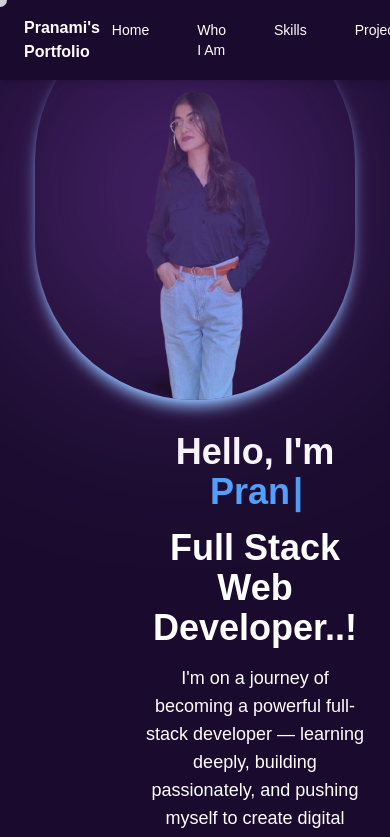
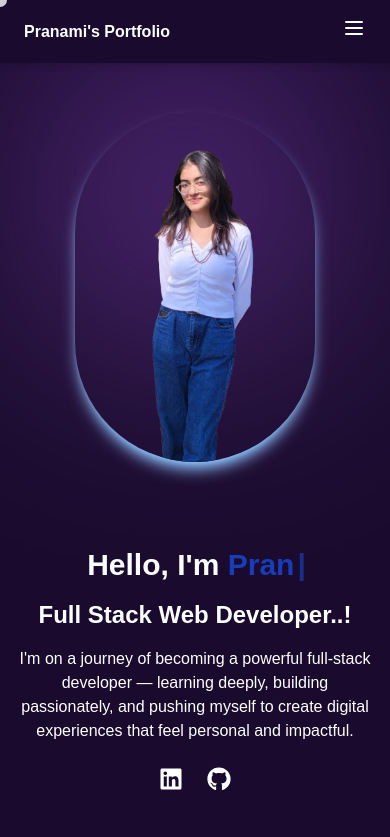
Before and after one commit to pranami1/portfolio, a Next.js app: page / in a window 390 px wide. Shown: the top 837 px of the page. Built offline with nearby package versions, Linux system fonts and the light colour scheme.

Commit message:
moblie chnages done

```diff
--- a/app/components/Navbar.tsx
+++ b/app/components/Navbar.tsx
@@ -1,8 +1,11 @@
 'use client';
 
-import { useEffect } from 'react';
+import { useEffect, useState } from 'react';
+import { Menu, X } from 'lucide-react'; // Install lucide-react for icons
 
 export default function Navbar() {
+  const [isOpen, setIsOpen] = useState(false);
+
   useEffect(() => {
     const handleClick = (e: MouseEvent) => {
       const target = e.target as HTMLAnchorElement;
@@ -13,6 +16,7 @@ export default function Navbar() {
       if (section) {
         e.preventDefault();
         section.scrollIntoView({ behavior: 'smooth' });
+        setIsOpen(false); // Close menu after click
       }
     };
 
@@ -20,23 +24,43 @@ export default function Navbar() {
     return () => document.removeEventListener('click', handleClick);
   }, []);
 
+  const navLinks = (
+    <>
+      <a href="#hero" className="text-sm font-medium text-white hover:text-pink-500 px-3 py-1 rounded-md transition-all duration-300 hover:border hover:border-purple-400 hover:bg-white/10">Home</a>
+      <a href="#about" className="text-sm font-medium text-white hover:text-pink-500 px-3 py-1 rounded-md transition-all duration-300 hover:border hover:border-purple-400 hover:bg-white/10">Who I Am</a>
+      <a href="#skills" className="text-sm font-medium text-white hover:text-pink-500 px-3 py-1 rounded-md transition-all duration-300 hover:border hover:border-purple-400 hover:bg-white/10">Skills</a>
+      <a href="#projects" className="text-sm font-medium text-white hover:text-pink-500 px-3 py-1 rounded-md transition-all duration-300 hover:border hover:border-purple-400 hover:bg-white/10">Projects</a>
+      <a href="#contact" className="text-sm font-medium text-white hover:text-pink-500 px-3 py-1 rounded-md transition-all duration-300 hover:border hover:border-purple-400 hover:bg-white/10">Contact</a>
+    </>
+  );
+
   return (
     <nav className="fixed top-0 left-0 w-full z-50 backdrop-blur-md bg-[#1A0B2E] shadow-md px-6 py-4">
       <div className="max-w-7xl mx-auto flex justify-between items-center">
-        {/* Left Side - Logo or name */}
+        {/* Logo */}
         <a href="#hero" className="text-base font-semibold text-white hover:text-blue-500">
           Pranami&apos;s Portfolio
         </a>
 
-        {/* Right Side - Navigation Links */}
-        <div className="flex gap-6">
-          <a href="#hero" className="text-sm font-medium text-white hover:text-pink-500 px-3 py-1 rounded-md transition-all duration-300 hover:border hover:border-purple-400 hover:bg-white/10">Home</a>
-          <a href="#about" className="text-sm font-medium text-white hover:text-pink-500 px-3 py-1 rounded-md transition-all duration-300 hover:border hover:border-purple-400 hover:bg-white/10">Who I Am</a>
-          <a href="#skills" className="text-sm font-medium text-white hover:text-pink-500 px-3 py-1 rounded-md transition-all duration-300 hover:border hover:border-purple-400 hover:bg-white/10">Skills</a>
-          <a href="#projects" className="text-sm font-medium text-white hover:text-pink-500 px-3 py-1 rounded-md transition-all duration-300 hover:border hover:border-purple-400 hover:bg-white/10">Projects</a>
-          <a href="#contact" className="text-sm font-medium text-white hover:text-pink-500 px-3 py-1 rounded-md transition-all duration-300 hover:border hover:border-purple-400 hover:bg-white/10">Contact</a>
+        {/* Desktop Nav */}
+        <div className="hidden md:flex gap-6">
+          {navLinks}
+        </div>
+
+        {/* Mobile Toggle */}
+        <div className="md:hidden">
+          <button onClick={() => setIsOpen(!isOpen)} className="text-white focus:outline-none">
+            {isOpen ? <X size={24} /> : <Menu size={24} />}
+          </button>
         </div>
       </div>
+
+      {/* Mobile Menu */}
+      {isOpen && (
+        <div className="md:hidden mt-4 flex flex-col gap-4 px-4 pb-4">
+          {navLinks}
+        </div>
+      )}
     </nav>
   );
 }
--- a/app/components/contect.tsx
+++ b/app/components/contect.tsx
@@ -8,7 +8,7 @@ export default function Contectme() {
       id="contact"
       className="relative flex items-center justify-center bg-[#1A0B2E] px-6  overflow-hidden my-30"
     >
-        {/* <hr className="my-6 border-t border-gray-300 w-full" /> */}
+
 
       {/* Container to separate left and right */}
       <div className="flex flex-col md:flex-row justify-between w-full max-w-5xl">
--- a/app/page.tsx
+++ b/app/page.tsx
@@ -9,7 +9,6 @@ import Contectme from './components/contect';
 import { motion } from 'framer-motion';
 import { Typewriter } from 'react-simple-typewriter';
 import Image from 'next/image';
-
 
 export default function Home() {
   const [cursor, setCursor] = useState({ x: 0, y: 0 });
@@ -24,7 +23,7 @@ export default function Home() {
 
   return (
     <main className="relative bg-[#1A0B2E] min-h-screen overflow-x-hidden cursor-none">
-      {/*  Dot Cursor */}
+      {/* Custom Cursor */}
       <div
         className="fixed z-[9999] w-3.5 h-3.5 bg-white/80 rounded-full pointer-events-none transition-transform duration-75"
         style={{
@@ -33,31 +32,32 @@ export default function Home() {
           transform: 'translate(-50%, -50%)',
         }}
       />
-      {/* Blurred Background Dot */}
+      {/* Glowing Background */}
       <div className="absolute w-72 h-72 bg-[#763CAC] shadow-lg shadow-pink-200 opacity-70 rounded-full blur-[120px] top-10 left-10 z-0" />
 
       <Navbar />
 
       {/* Hero Section */}
+      {/* <section
+        id="hero"
+        className="z-10 flex flex-col-reverse md:flex-row items-center justify-between min-h-screen px-4 md:px-10 gap-8 text-center md:text-left"
+      > */}
       <section
-        id="hero"
-        className="z-10 flex flex-col-reverse md:flex-row items-center justify-between min-h-screen px-6 gap-8 text-center md:text-left"
-      >
-        <div className="flex-1 ml-20">
+  id="hero"
+  className="z-10 flex flex-col-reverse md:flex-row items-center justify-between min-h-screen px-4 md:px-10 gap-8 text-center md:text-left pt-28 md:pt-0"
+>
+
+        <div className="flex-1">
           <motion.div
-            className="flex-1 ml-10"
+            className="md:ml-10"
             initial={{ x: -100, opacity: 0 }}
             animate={{ x: 0, opacity: 1 }}
             transition={{ duration: 1 }}
           >
-
-            {/* <h1 className="text-4xl md:text-6xl font-bold text-white">
-              Hello, I'm <span className="text-[#FF80B5]">Pranami</span>
-            </h1> */}
-            <h1 className="text-4xl md:text-6xl font-bold text-white">
+            <h1 className="text-3xl sm:text-4xl md:text-6xl font-bold text-white">
               Hello, I&apos;m{' '}
               <motion.span
-                className="text-blue-400"
+                className="text-blue-800"
                 initial={{ opacity: 0 }}
                 animate={{ opacity: 1 }}
                 transition={{ duration: 1 }}
@@ -66,7 +66,7 @@ export default function Home() {
                   words={['Pranami']}
                   loop={false}
                   cursor
-                  cursorStyle="|" // slim vertical bar
+                  cursorStyle="|"
                   typeSpeed={400}
                   deleteSpeed={100}
                   delaySpeed={1000}
@@ -74,17 +74,16 @@ export default function Home() {
               </motion.span>
             </h1>
 
-
-
-            <p className="mt-4 text-4xl md:text-3xl font-bold text-white max-w-xl mx-auto md:mx-0">
+            <p className="mt-4 text-2xl sm:text-3xl font-bold text-white">
               Full Stack Web Developer..!
             </p>
-            <p className='mt-4 text-lg text-white max-w-xl'>
-              I&apos;m on a journey of becoming a powerful full-stack developer — learning deeply, building passionately, and pushing myself to create digital experiences that feel personal and impactful.
+            <p className="mt-4 text-base sm:text-lg text-white max-w-xl mx-auto md:mx-0">
+              I&apos;m on a journey of becoming a powerful full-stack developer — learning deeply,
+              building passionately, and pushing myself to create digital experiences that feel
+              personal and impactful.
             </p>
 
-
-            <div className="flex gap-6 mt-6 text-2xl text-white">
+            <div className="flex justify-center md:justify-start gap-6 mt-6 text-2xl text-white">
               <a
                 href="https://www.linkedin.com/in/pranami-atara-6598752a5/"
                 target="_blank"
@@ -98,50 +97,36 @@ export default function Home() {
                 href="https://github.com/pranami1"
                 target="_blank"
                 rel="noopener noreferrer"
-                className="hover:scale-150 transition-transform duration-200 "
+                className="hover:scale-150 transition-transform duration-200"
               >
                 <FaGithub />
               </a>
-
             </div>
           </motion.div>
         </div>
 
-        <div className="flex-1 flex justify-center ">
+        <div className="flex-1 flex justify-center relative z-10">
+
           <motion.div
             initial={{ x: 100, opacity: 0 }}
             animate={{ x: 0, opacity: 1 }}
             transition={{ duration: 1 }}
           >
-
-
             <Image
-              src="/pranami1.png"
+              src="/pranami2.png"
               alt="Pranami"
               width={320}
               height={400}
-              className="w-80 md:w-80 h-[400px] rounded-full shadow-lg shadow-blue-300 animate-slideUp transition-transform duration-500 hover:scale-105"
+              className="w-60 sm:w-80 md:w-80 h-[350px] sm:h-[500px]  rounded-full shadow-lg shadow-blue-300 animate-slideUp transition-transform duration-500 hover:scale-105 object-cover "
             />
-
           </motion.div>
         </div>
-
       </section>
 
-      {/* <div className="absolute inset-0 flex items-center justify-center z-0"/> */}
       <SkillsDNA />
-
       <Aboutme />
-
       <Project />
-
-
-
       <Contectme />
-
-
-
-    </main >
-
+    </main>
   );
 }
--- a/package.json
+++ b/package.json
@@ -10,6 +10,7 @@
   },
   "dependencies": {
     "framer-motion": "^12.23.6",
+    "lucide-react": "^0.525.0",
     "next": "15.3.4",
     "react": "^19.0.0",
     "react-dom": "^19.0.0",
```
Also changed, not shown: app/components/project.tsx (+0 -98 lines), app/components/who_I_am.tsx (+11 -7 lines), public/pranami2.png (added), 1 other file (tests, documents, lock files or other folders).
